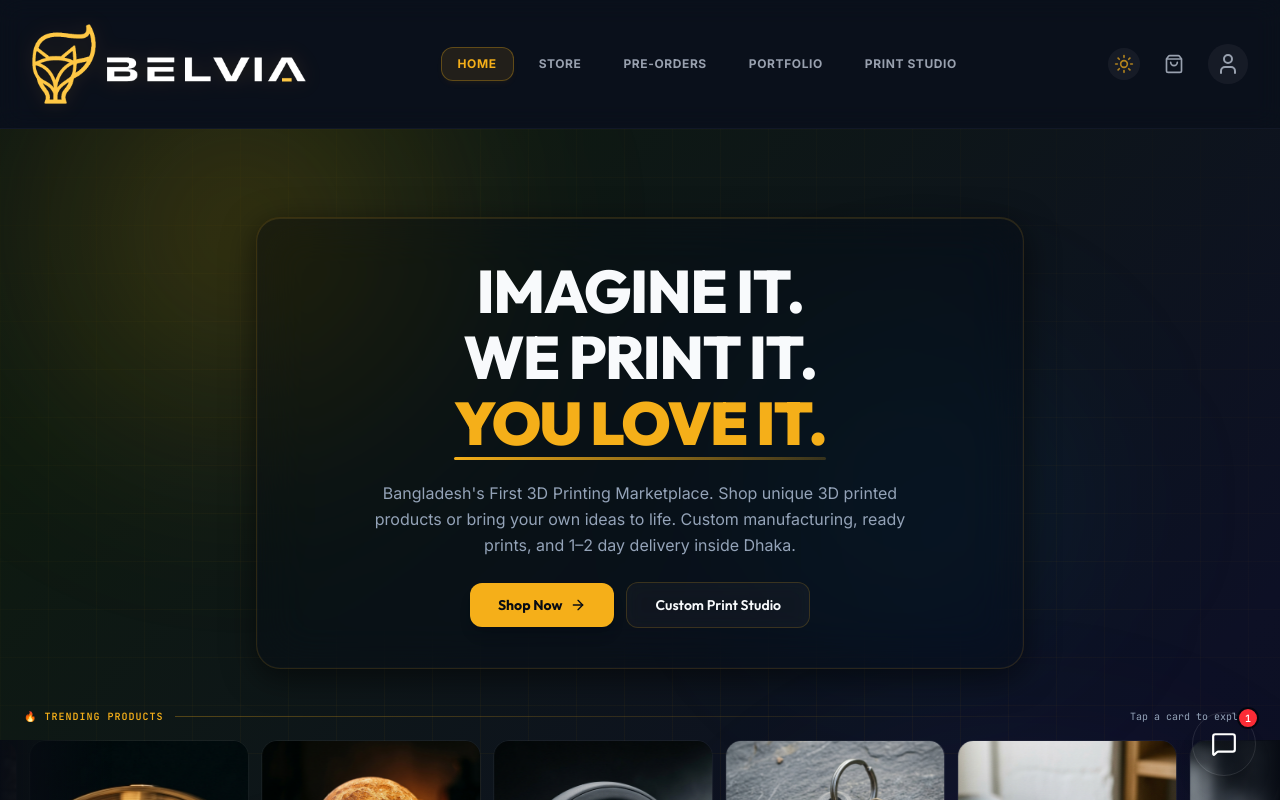
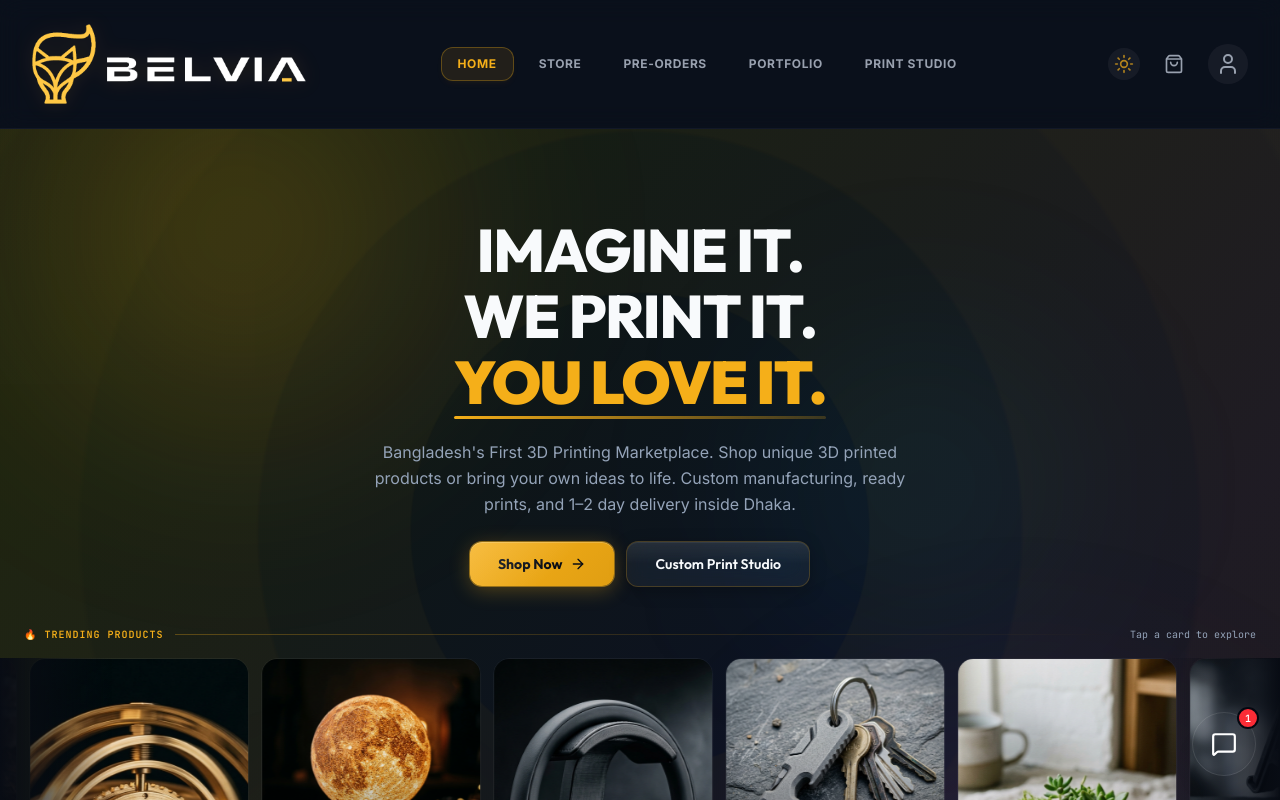
Before and after one commit to DrVenom69/Belvia-version-1, a React (Vite) app: page / in a window 1280 px wide. Shown: the top 800 px of the page. Built offline with nearby package versions, Linux system fonts and the light colour scheme.

Commit message:
feat(hero): glass only on buttons; replace grid with radial sonar rings

```diff
--- a/src/components/HeroSection.tsx
+++ b/src/components/HeroSection.tsx
@@ -22,22 +22,17 @@ export default function HeroSection({ onStartShopping, onGoToCustom, onCategoryC
 
       {/* ── Drifting ambient orbs ── */}
       <div className="absolute inset-0 z-0 pointer-events-none overflow-hidden" aria-hidden="true">
-        {/* Orb 1 – warm gold, top-left */}
         <div className="hero-orb hero-orb-1" />
-        {/* Orb 2 – violet, bottom-right */}
         <div className="hero-orb hero-orb-2" />
-        {/* Orb 3 – cyan accent, centre-right */}
         <div className="hero-orb hero-orb-3" />
-        {/* Orb 4 – amber, bottom-left */}
         <div className="hero-orb hero-orb-4" />
       </div>
 
-      {/* ── Mesh grid overlay ── */}
-      <div className="absolute inset-0 z-0 pointer-events-none hero-grid" aria-hidden="true" />
+      {/* ── Radial sonar rings overlay ── */}
+      <div className="absolute inset-0 z-0 pointer-events-none hero-sonar" aria-hidden="true" />
 
-      {/* ── Glassmorphic hero text panel ── */}
-      <div className="relative z-10 max-w-4xl mx-auto px-4 sm:px-6 lg:px-8 text-center mb-10 pt-6">
-        <div className="hero-glass-panel inline-block w-full max-w-3xl px-8 py-10 rounded-3xl text-center space-y-6">
+      {/* ── Typography block — text directly on background, no panel ── */}
+      <div className="relative z-10 max-w-4xl mx-auto px-4 sm:px-6 lg:px-8 text-center mb-10 pt-6 space-y-6">
 
         {/* Main heading */}
         <h1 className="font-display text-4xl sm:text-5xl lg:text-6xl font-extrabold tracking-tight text-text-primary leading-[1.1] uppercase">
@@ -57,25 +52,26 @@ export default function HeroSection({ onStartShopping, onGoToCustom, onCategoryC
           Bangladesh's First 3D Printing Marketplace. Shop unique 3D printed products or bring your own ideas to life. Custom manufacturing, ready prints, and 1–2 day delivery inside Dhaka.
         </p>
 
-          {/* CTA buttons */}
+        {/* CTA buttons — glassmorphic only here */}
         <div className="flex flex-col sm:flex-row items-center justify-center gap-3">
+          {/* Primary: solid accent with glow */}
           <button
             id="hero-shop-btn"
             onClick={onStartShopping}
-              className="group flex items-center gap-2 px-7 py-3 rounded-xl bg-accent hover:bg-accent-hover text-text-on-accent font-display font-bold text-sm transition-all shadow-lg hover:shadow-accent/30 hover:scale-[1.04] active:scale-[0.98] cursor-pointer"
+            className="group flex items-center gap-2 px-7 py-3 rounded-xl font-display font-bold text-sm cursor-pointer hero-btn-primary"
           >
             Shop Now
             <ArrowRight className="w-4 h-4 transition-transform group-hover:translate-x-1" />
           </button>
 
+          {/* Secondary: glassmorphic ghost */}
           <button
             id="hero-custom-btn"
             onClick={onGoToCustom}
-              className="flex items-center gap-2 px-7 py-3 rounded-xl text-text-primary hover:text-accent font-display font-semibold text-sm transition-all hover:scale-[1.02] active:scale-[0.98] cursor-pointer hero-btn-ghost"
+            className="flex items-center gap-2 px-7 py-3 rounded-xl font-display font-semibold text-sm cursor-pointer hero-btn-ghost"
           >
             Custom Print Studio
           </button>
-          </div>
         </div>
       </div>
 
--- a/src/index.css
+++ b/src/index.css
@@ -257,41 +257,98 @@
   animation: orbFloat4 24s ease-in-out infinite;
 }
 
-/* ─── Hero Mesh Grid Overlay ─────────────────────────────────────────────── */
+/* ─── Hero Sonar Rings Overlay ──────────────────────────────────────────── */
+/* Concentric radial rings from centre — ultra-thin gold at low opacity */
 
-.hero-grid {
-  background-image:
-    linear-gradient(to right, rgba(245, 175, 25, 0.04) 1px, transparent 1px),
-    linear-gradient(to bottom, rgba(245, 175, 25, 0.04) 1px, transparent 1px);
-  background-size: 48px 48px;
-  mask-image: radial-gradient(ellipse 80% 80% at 50% 50%, black 30%, transparent 100%);
-  -webkit-mask-image: radial-gradient(ellipse 80% 80% at 50% 50%, black 30%, transparent 100%);
+@keyframes sonarPulse {
+  0%   { opacity: 0.6; }
+  50%  { opacity: 0.25; }
+  100% { opacity: 0.6; }
 }
 
-/* ─── Glassmorphic Hero Panel ────────────────────────────────────────────── */
-
-.hero-glass-panel {
-  background: rgba(8, 12, 20, 0.45);
-  backdrop-filter: blur(24px) saturate(1.4);
-  -webkit-backdrop-filter: blur(24px) saturate(1.4);
-  border: 1px solid rgba(245, 175, 25, 0.14);
-  box-shadow:
-    0 8px 32px rgba(0, 0, 0, 0.55),
-    0 0 0 0.5px rgba(255, 255, 255, 0.04) inset,
-    0 1px 0 0 rgba(245, 175, 25, 0.10) inset;
+.hero-sonar {
+  background-image:
+    /* Ring 1 — innermost */
+    radial-gradient(ellipse 18% 25% at 50% 42%, transparent 99%, rgba(245, 175, 25, 0.07) 100%),
+    radial-gradient(ellipse 30% 42% at 50% 42%, transparent 99%, rgba(245, 175, 25, 0.055) 100%),
+    radial-gradient(ellipse 44% 60% at 50% 42%, transparent 99%, rgba(245, 175, 25, 0.04) 100%),
+    radial-gradient(ellipse 58% 78% at 50% 42%, transparent 99%, rgba(245, 175, 25, 0.03) 100%),
+    radial-gradient(ellipse 72% 96% at 50% 42%, transparent 99%, rgba(245, 175, 25, 0.02) 100%),
+    radial-gradient(ellipse 88% 115% at 50% 42%, transparent 99%, rgba(245, 175, 25, 0.015) 100%);
+  animation: sonarPulse 8s ease-in-out infinite;
 }
 
-/* Ghost CTA inside glass panel */
-.hero-btn-ghost {
-  background: rgba(255, 255, 255, 0.04);
-  border: 1px solid rgba(245, 175, 25, 0.18);
-  backdrop-filter: blur(8px);
-  -webkit-backdrop-filter: blur(8px);
+/* ─── Hero CTA Buttons — Glassmorphic ───────────────────────────────────── */
+
+/* Primary button: warm gold with inner glow + glass shimmer */
+.hero-btn-primary {
+  position: relative;
+  overflow: hidden;
+  background: linear-gradient(135deg, #f5af19 0%, #e09e12 100%);
+  color: #080c14;
+  box-shadow:
+    0 0 0 1px rgba(245, 175, 25, 0.5),
+    0 4px 20px rgba(245, 175, 25, 0.30),
+    0 1px 0 rgba(255, 255, 255, 0.20) inset;
   transition: all 0.25s ease;
 }
 
+.hero-btn-primary::before {
+  content: '';
+  position: absolute;
+  inset: 0;
+  background: linear-gradient(135deg, rgba(255,255,255,0.18) 0%, transparent 60%);
+  pointer-events: none;
+}
+
+.hero-btn-primary:hover {
+  background: linear-gradient(135deg, #f8bc2e 0%, #f5af19 100%);
+  box-shadow:
+    0 0 0 1px rgba(245, 175, 25, 0.7),
+    0 6px 28px rgba(245, 175, 25, 0.45),
+    0 1px 0 rgba(255, 255, 255, 0.25) inset;
+  transform: scale(1.03);
+}
+
+.hero-btn-primary:active {
+  transform: scale(0.98);
+}
+
+/* Ghost secondary button: full glassmorphism */
+.hero-btn-ghost {
+  position: relative;
+  overflow: hidden;
+  background: rgba(255, 255, 255, 0.05);
+  color: #f8fafc;
+  border: 1px solid rgba(245, 175, 25, 0.22);
+  backdrop-filter: blur(12px) saturate(1.5);
+  -webkit-backdrop-filter: blur(12px) saturate(1.5);
+  box-shadow:
+    0 4px 16px rgba(0, 0, 0, 0.25),
+    0 1px 0 rgba(255, 255, 255, 0.06) inset;
+  transition: all 0.25s ease;
+}
+
+.hero-btn-ghost::before {
+  content: '';
+  position: absolute;
+  top: 0; left: 0; right: 0;
+  height: 50%;
+  background: linear-gradient(to bottom, rgba(255,255,255,0.07), transparent);
+  pointer-events: none;
+}
+
 .hero-btn-ghost:hover {
-  background: rgba(245, 175, 25, 0.08);
-  border-color: rgba(245, 175, 25, 0.40);
-  box-shadow: 0 0 16px rgba(245, 175, 25, 0.12);
+  background: rgba(245, 175, 25, 0.09);
+  border-color: rgba(245, 175, 25, 0.45);
+  color: #f5af19;
+  box-shadow:
+    0 6px 24px rgba(0, 0, 0, 0.30),
+    0 0 20px rgba(245, 175, 25, 0.15),
+    0 1px 0 rgba(255, 255, 255, 0.08) inset;
+  transform: scale(1.02);
 }
+
+.hero-btn-ghost:active {
+  transform: scale(0.98);
+}
```
Lines whose indentation alone changed are shown as unchanged.
